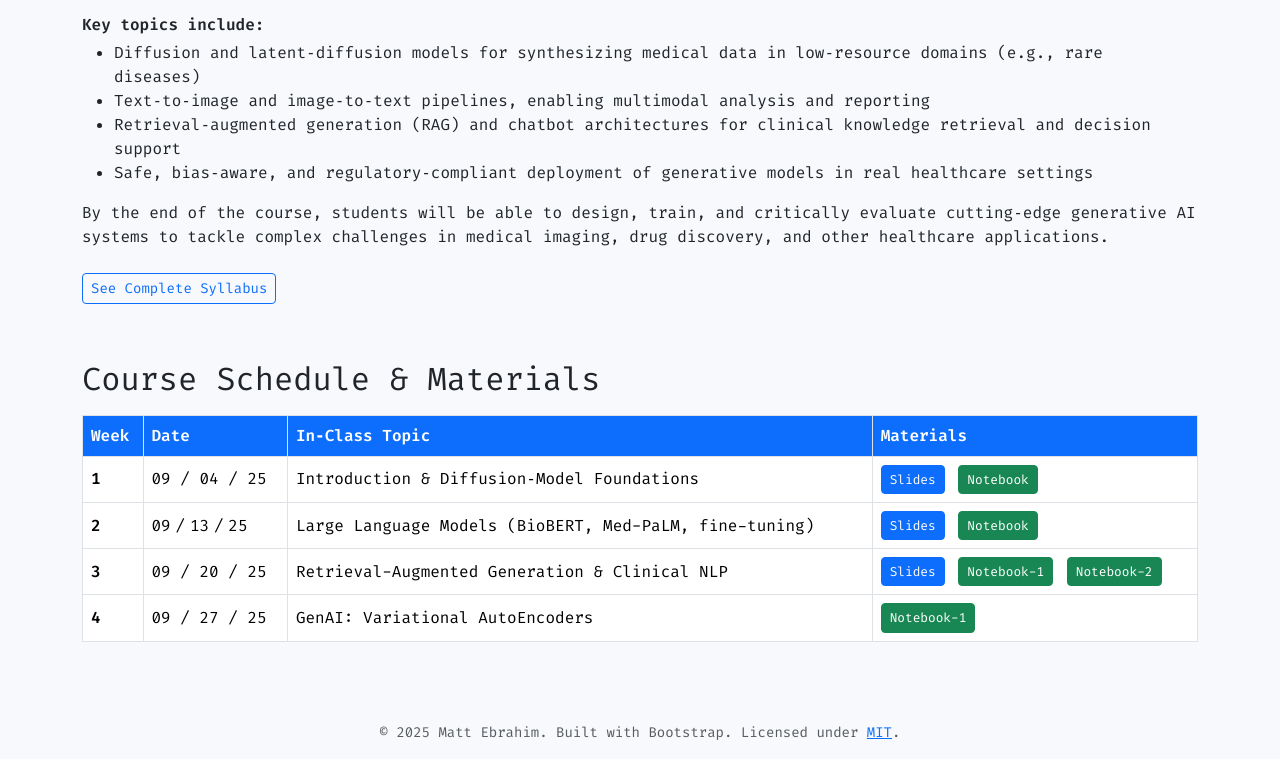
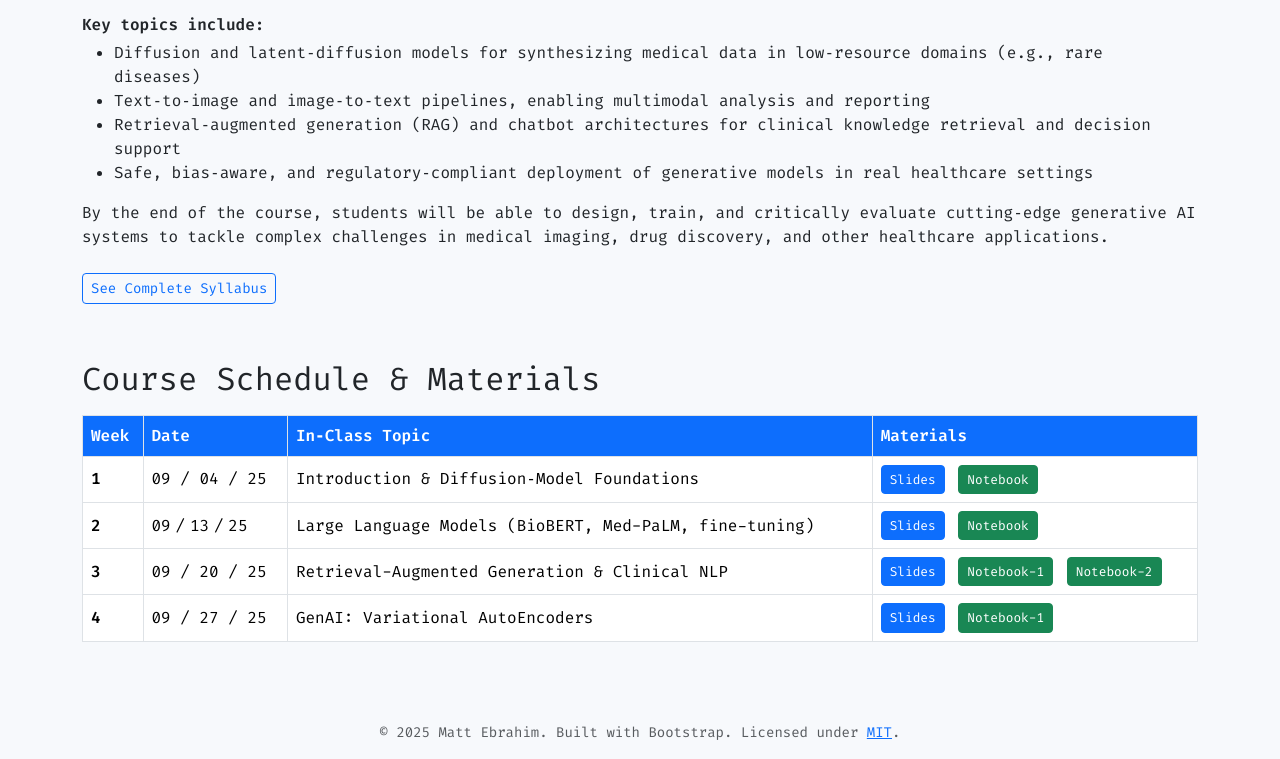
Before and after one commit to matt-ebrahim/CSYE7374, a plain HTML site: page docs/index.html in a window 1280 px wide. Shown: the part 594-1353 px from the top of the page. Drawn offline with nearby package versions, Linux system fonts and the light colour scheme; a small style sheet from the web is missing.

Commit message:
Added slides for session 04

```diff
--- a/docs/index.html
+++ b/docs/index.html
@@ -146,6 +146,7 @@
               <td>09 / 27 / 25</td>
               <td>GenAI: Variational AutoEncoders</td>
               <td>
+                <a class="btn btn-primary btn-sm btn-material me-1" href="materials/04-250927.pdf" target="_blank">Slides</a>
                 <a class="btn btn-success btn-sm btn-material" href="https://github.com/matt-ebrahim/CSYE7374/blob/main/intro-variational-autoencoders/autoencoders.ipynb" target="_blank">Notebook-1</a>
               </td>
             </tr>
```
Also changed, not shown: 1 other file.
